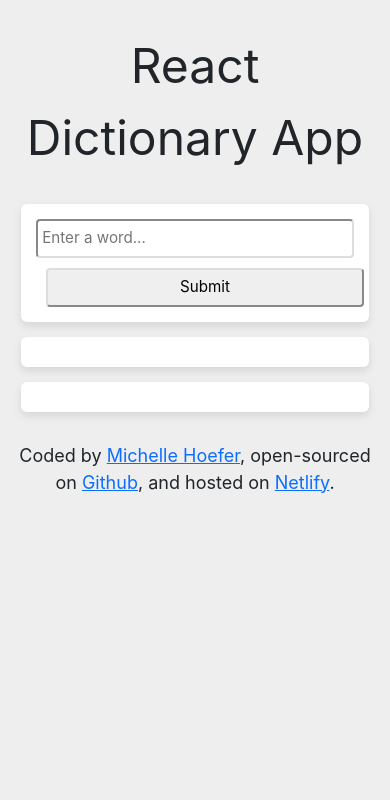
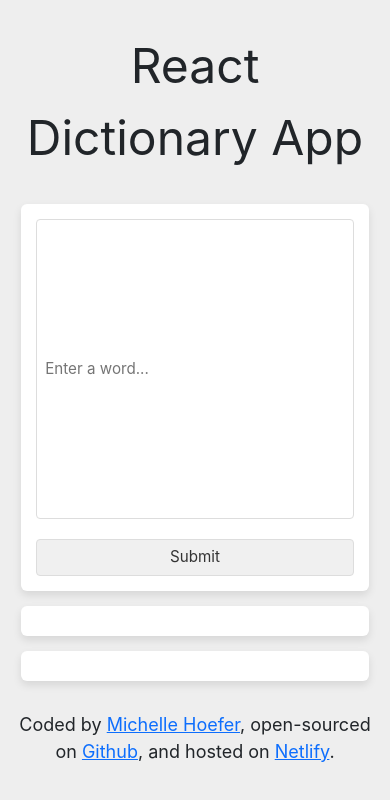
Before and after one commit to MichelleHoefer/react-dictionary-project, a React (Create React App) app: page / in a window 390 px wide. Shown: the top 800 px of the page. Built offline with nearby package versions, Linux system fonts and the light colour scheme; no server answers.

Commit message:
tweaked responsiveness

```diff
--- a/src/Dictionary.css
+++ b/src/Dictionary.css
@@ -8,43 +8,52 @@
 }
 
 .dictionary form {
-  text-align: center;
+  display: flex;
+  flex-wrap: wrap;
+  justify-content: center;
+  gap: 10px;
 }
 .dictionary .search-bar {
-  width: 30%;
-  padding: 6px 4px;
+  flex: 1 1 300px; /* grows/shrinks, min 300px */
+  padding: 6px 8px;
   border-radius: 4px;
-  border-color: #ddd;
+  border: 1px solid #ddd;
   color: #333;
 }
+
 .dictionary .button {
-  padding: 6px 4px;
+  padding: 6px 16px;
   border-radius: 4px;
-  border-color: #ddd;
+  border: 1px solid #ddd;
+  cursor: pointer;
+  background: #f0f0f0;
+  color: #333;
+  flex: 0 0 auto;
   margin-left: 10px;
+  appearance: none;
+  -webkit-appearance: none;
 }
+
 @media (max-width: 768px) {
   .dictionary-section {
     max-width: 95%;
     padding: 15px;
     margin: 15px auto;
   }
-
-  .dictionary .search-bar {
-    width: 100%;
-    margin-bottom: 10px;
+  .dictionary form {
+    flex-direction: column;
+    align-items: stretch;
   }
-
+  .dictionary .search-bar,
   .dictionary .button {
     width: 100%;
+    margin-left: 0;
+  }
+  .dictionary .button {
+    margin-top: 10px;
   }
 
   .dictionary section {
     font-size: 0.95rem;
   }
 }
-@media (max-width: 480px) {
-  .dictionary section {
-    font-size: 0.95rem;
-  }
-}
--- a/src/Results.js
+++ b/src/Results.js
@@ -26,6 +26,7 @@ export default function Results(props) {
             <Meaning key={index} meaning={meaning} />{" "}
           </section>
         ))}
+
       </div>
     );
   } else {
```
